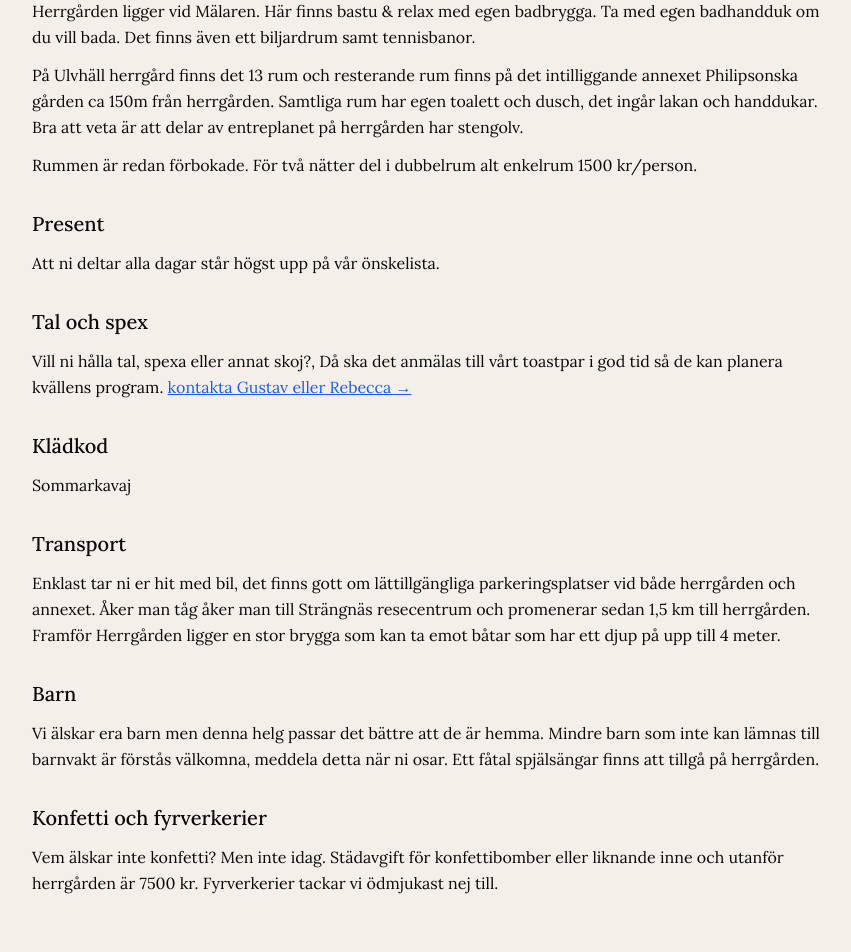
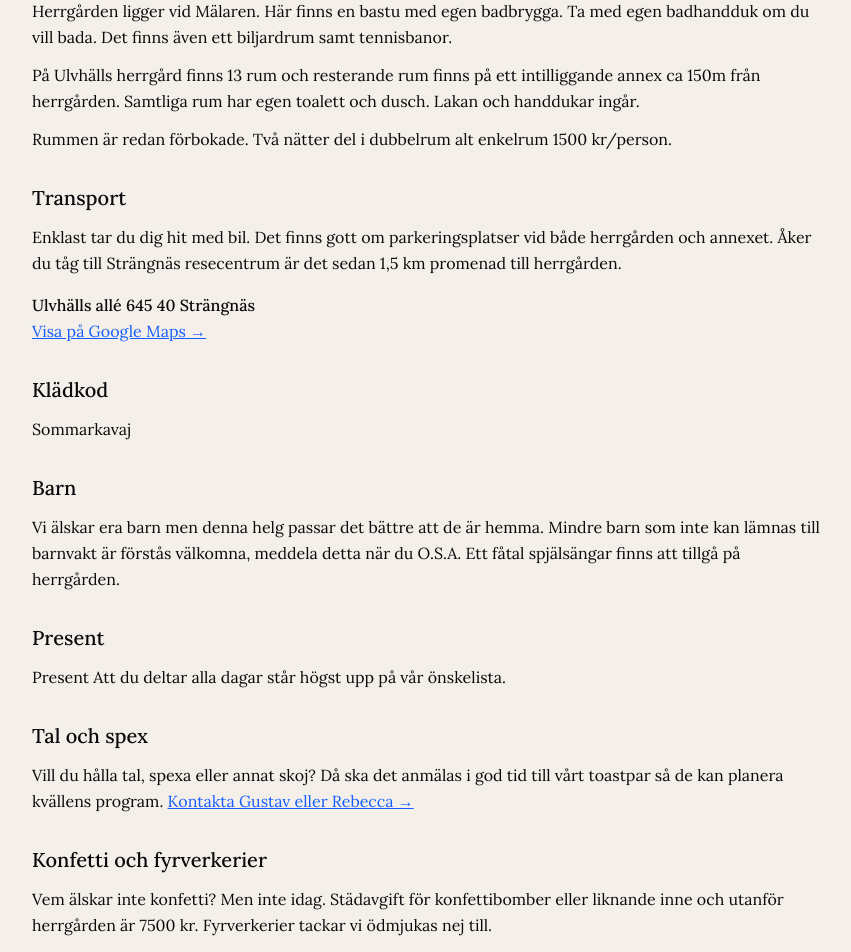
Before and after one commit to simonwallstrom/angelicaochnils, a Next.js app: page /info in a window 1280 px wide. Shown: the part 500-1452 px from the top of the page, without its empty margins (208-1059 px from the left). Built offline with nearby package versions, Linux system fonts and the light colour scheme.

Commit message:
Added proofread copy

```diff
--- a/src/app/brollopet/page.tsx
+++ b/src/app/brollopet/page.tsx
@@ -8,26 +8,27 @@ export default function Page() {
       </div>
       <div className="mt-8 sm:mt-12">
         <h1 className="text-3xl font-medium">Bröllopet</h1>
-        <p className="mt-4 leading-relaxed">
-          14-16 juli 2025 blir det äntligen bröllop och fest på Ulvhälls Herrgård. Vi hoppas att ni
-          vill komma och fira med oss!
+        <p className="mt-4 leading-relaxed text-pretty">
+          Den 14-16 juli 2025 blir det fest och vigsel på Ulvhälls herrgård. Vi hoppas att du vill
+          komma och fira med oss!
         </p>
         <h2 className="mt-4 text-xl font-medium sm:mt-8">Måndag 14 juli</h2>
         <p className="mt-3 leading-relaxed">
-          Välkommen från kl 17:00. Rum är förbokade på herrgården samt i ett närliggande Annex till
-          alla gäster. Vi tänder grillarna kl 19:00, tag med egen dryck.
+          Välkommen att checka in från kl 17:00. Rum är förbokade till alla gäster på herrgården
+          samt i ett närliggande Annex. Vi tänder grillarna kl 19:00, tag med den dryck du vill
+          dricka för kvällen.
         </p>
         <h2 className="mt-4 text-xl font-medium sm:mt-8">Tisdag 15 juli</h2>
         <p className="mt-3 leading-relaxed">
-          Vi förser er med frukost och en enklare lunch innan vigseln. Vigsel kommer ske utomhus, vi
-          hoppas självklart på vackert väder men om det mot förmodan skulle regna så medtag ett
-          paraply eller en poncho. Vid kraftigare regn/oväder finns en plan B. Efter vigseln blir
-          det brudskål, middag och fest hela natten lång.
+          Dagen börjar med frukost och sedan en enklare lunch innan vigseln. Vigseln sker utomhus,
+          vi hoppas självklart på vackert väder, om det mot förmodan skulle regna, medtag paraply
+          eller poncho. Vid oväder finns en plan B. Efter vigseln blir det brudskål, middag och fest
+          hela natten lång.
         </p>
         <h2 className="mt-4 text-xl font-medium sm:mt-8">Onsdag 16 juli</h2>
         <p className="mt-3 leading-relaxed">
-          Gemensam frukost på Herrgården. Utcheckning kl 12:00 från Annexet, för den som önskar är
-          man välkommen att umgås med oss i herrgården under onsdagen innan man åker hemåt.
+          Gemensam frukost på herrgården. Utcheckning kl 12:00 från Annexet. Om du önskar är man
+          välkommen att umgås med oss i herrgården under onsdagen innan avfärd hemåt.
         </p>
       </div>
     </div>
--- a/src/app/info/page.tsx
+++ b/src/app/info/page.tsx
@@ -5,7 +5,7 @@ export default function Page() {
     <div className="">
       <h1 className="text-3xl font-medium">Info</h1>
       <p className="mt-4 leading-relaxed sm:mt-6">
-        Har ni något ni undrar över är ni välkomna att höra av er till oss eller vårt toastpar.{' '}
+        Är det något du undrar över, hör av dig till oss eller vårt toastpar.{' '}
         <Link
           className="whitespace-nowrap text-blue-600 underline hover:no-underline"
           href="/kontakt"
@@ -16,55 +16,62 @@ export default function Page() {
 
       <h2 className="mt-4 text-xl font-medium sm:mt-8">Boende</h2>
       <p className="mt-3 leading-relaxed">
-        Herrgården ligger vid Mälaren. Här finns bastu & relax med egen badbrygga. Ta med egen
-        badhandduk om du vill bada. Det finns även ett biljardrum samt tennisbanor.
+        Herrgården ligger vid Mälaren. Här finns en bastu med egen badbrygga. Ta med egen badhandduk
+        om du vill bada. Det finns även ett biljardrum samt tennisbanor.
       </p>
       <p className="mt-3 leading-relaxed">
-        På Ulvhäll herrgård finns det 13 rum och resterande rum finns på det intilliggande annexet
-        Philipsonska gården ca 150m från herrgården. Samtliga rum har egen toalett och dusch, det
-        ingår lakan och handdukar. Bra att veta är att delar av entreplanet på herrgården har
-        stengolv.
+        På Ulvhälls herrgård finns 13 rum och resterande rum finns på ett intilliggande annex ca
+        150m från herrgården. Samtliga rum har egen toalett och dusch. Lakan och handdukar ingår.
       </p>
       <p className="mt-3 leading-relaxed">
-        Rummen är redan förbokade. För två nätter del i dubbelrum alt enkelrum 1500 kr/person.
+        Rummen är redan förbokade. Två nätter del i dubbelrum alt enkelrum 1500 kr/person.
       </p>
 
-      <h2 className="mt-4 text-xl font-medium sm:mt-8">Present</h2>
+      <h2 className="mt-4 text-xl font-medium sm:mt-8">Transport</h2>
       <p className="mt-3 leading-relaxed">
-        Att ni deltar alla dagar står högst upp på vår önskelista.
+        Enklast tar du dig hit med bil. Det finns gott om parkeringsplatser vid både herrgården och
+        annexet. Åker du tåg till Strängnäs resecentrum är det sedan 1,5 km promenad till
+        herrgården.
       </p>
-
-      <h2 className="mt-4 text-xl font-medium sm:mt-8">Tal och spex</h2>
-      <p className="mt-3 leading-relaxed">
-        Vill ni hålla tal, spexa eller annat skoj?, Då ska det anmälas till vårt toastpar i god tid
-        så de kan planera kvällens program.{' '}
-        <Link className="text-blue-600 underline hover:no-underline" href="/kontakt#toastpar">
-          kontakta Gustav eller Rebecca →
+      <p className="mt-4 leading-relaxed">
+        <span className="font-medium">Ulvhälls allé 645 40 Strängnäs</span>
+        <br />
+        <Link
+          className="whitespace-nowrap text-blue-600 underline hover:no-underline"
+          href="/kontakt"
+        >
+          Visa på Google Maps →
         </Link>
       </p>
 
       <h2 className="mt-4 text-xl font-medium sm:mt-8">Klädkod</h2>
       <p className="mt-3 leading-relaxed">Sommarkavaj</p>
 
-      <h2 className="mt-4 text-xl font-medium sm:mt-8">Transport</h2>
-      <p className="mt-3 leading-relaxed">
-        Enklast tar ni er hit med bil, det finns gott om lättillgängliga parkeringsplatser vid både
-        herrgården och annexet. Åker man tåg åker man till Strängnäs resecentrum och promenerar
-        sedan 1,5 km till herrgården. Framför Herrgården ligger en stor brygga som kan ta emot båtar
-        som har ett djup på upp till 4 meter.
-      </p>
-
       <h2 className="mt-4 text-xl font-medium sm:mt-8">Barn</h2>
       <p className="mt-3 leading-relaxed">
         Vi älskar era barn men denna helg passar det bättre att de är hemma. Mindre barn som inte
-        kan lämnas till barnvakt är förstås välkomna, meddela detta när ni osar. Ett fåtal
+        kan lämnas till barnvakt är förstås välkomna, meddela detta när du O.S.A. Ett fåtal
         spjälsängar finns att tillgå på herrgården.
+      </p>
+
+      <h2 className="mt-4 text-xl font-medium sm:mt-8">Present</h2>
+      <p className="mt-3 leading-relaxed">
+        Present Att du deltar alla dagar står högst upp på vår önskelista.
+      </p>
+
+      <h2 className="mt-4 text-xl font-medium sm:mt-8">Tal och spex</h2>
+      <p className="mt-3 leading-relaxed">
+        Vill du hålla tal, spexa eller annat skoj? Då ska det anmälas i god tid till vårt toastpar
+        så de kan planera kvällens program.{' '}
+        <Link className="text-blue-600 underline hover:no-underline" href="/kontakt#toastpar">
+          Kontakta Gustav eller Rebecca →
+        </Link>
       </p>
 
       <h2 className="mt-4 text-xl font-medium sm:mt-8">Konfetti och fyrverkerier</h2>
       <p className="mt-3 leading-relaxed">
         Vem älskar inte konfetti? Men inte idag. Städavgift för konfettibomber eller liknande inne
-        och utanför herrgården är 7500 kr. Fyrverkerier tackar vi ödmjukast nej till.
+        och utanför herrgården är 7500 kr. Fyrverkerier tackar vi ödmjukas nej till.
       </p>
     </div>
   )
--- a/src/app/osa/page.tsx
+++ b/src/app/osa/page.tsx
@@ -7,27 +7,31 @@ export default function Page() {
       <h1 className="text-3xl font-medium">O.S.A</h1>
       <p className="mt-4 font-semibold text-red-600 italic">O.S.A senast 14 april 2025</p>
       <p className="mt-4 leading-relaxed">
-        Då vi har begränsat med plats så ber vi er ödmjukast att fråga oss om en eventuell +1 om du
-        är inbjuden som "singel". Det är viktigt att göra en anmälan för varje person, även om ni
-        delar hushåll.
+        Det är viktigt att göra en anmälan för varje person, även om ni är ett par. Ange eventuella
+        allergier och specialkost i meddelandefältet nedan. Önska din favoritlåt som du vill dansa
+        till.
       </p>
-      <ul className="mt-4 list-disc space-y-1 pl-4">
-        <li>Ange eventuella allergier och specialkost i meddelandefältet nedan.</li>
-        <li>Passa på att önska din favoritlåt som du skulle vilja dansa till.</li>
-      </ul>
-      <div className="mt-6 border-y border-dashed border-black/20 py-6">
-        <div className="font-semibold">Betalning för övernattning senast 1 juli 2025</div>
-        <ul className="mt-3 list-disc space-y-1 pl-4">
+      <div className="mt-6 border border-dashed border-black/20 bg-black/5 p-6">
+        <h2 className="text-lg font-semibold">
+          Betalning för övernattning <span className="underline">senast 1 juli 2025</span>
+        </h2>
+        <ul className="mt-4 list-disc space-y-1 pl-4">
+          <li>Banköverföring: Nordea 3480 4939253</li>
           <li>Swish: 0764124773</li>
-          <li>Banköverföring: Nordea 3015 - 0125585</li>
-          <li>Totalpris för övernattning 2 nätter 1500 kr/person</li>
-          <li>Boende kostar 1500 kr oavsett hur många nätter man har möjlighet att sova över.</li>
         </ul>
+        <div className="mt-4">
+          <span className="font-medium">Totalpris för övernattning 2 nätter 1500 kr/person.</span>
+          <br />
+          Boende kostar 1500 kr oavsett hur många nätter du har möjlighet att sova över.
+        </div>
       </div>
       <p className="mt-6 italic">
-        Har man inte möjlighet att sova över men vill delta under vigseln eller vid andra frågor som
-        rör övernattning,{' '}
-        <Link className="text-blue-600 underline hover:no-underline" href="/kontakt">
+        Har du inte möjlighet att sova över men vill delta under vigseln eller vid andra frågor som
+        rör övernattning{' '}
+        <Link
+          className="whitespace-nowrap text-blue-600 underline hover:no-underline"
+          href="/kontakt"
+        >
           kontakta Angelica eller Nils →
         </Link>
       </p>
--- a/src/app/page.tsx
+++ b/src/app/page.tsx
@@ -6,24 +6,24 @@ export default function Page() {
       <div className="bg-white p-2 shadow">
         <Image
           priority
-          src="/angelicaochnils.jpg"
-          width={2318}
-          height={2019}
+          src="/angelica-och-nils.jpg"
+          width={2320}
+          height={2541}
           alt="Angelica och Nils"
         />
       </div>
       <div className="mt-8 sm:mt-12">
         <h1 className="text-3xl font-medium">Välkommen</h1>
         <p className="mt-4 leading-relaxed sm:mt-6">
-          Äntligen bröllop i dagarna tre på Ulvhälls herrgård i Strängnäs och vi hoppas på att få
-          dela dessa dagar med just dig. Du som har fått vår inbjudan med länken till denna sida är
-          en av de personer som på ett eller annat sätt spelar en viktig roll i våra liv.
+          Äntligen bröllop i dagarna tre på Ulvhälls herrgård i Strängnäs. Vi hoppas på att få dela
+          dessa dagar med just dig. Du som har fått vår inbjudan med länk till denna sida är en av
+          de personer som på ett eller annat sätt har en viktig roll i våra liv.
         </p>
         <p className="mt-4 leading-relaxed">
-          Vi har samlat den viktigaste informationen här på hemsidan. Här finns bland annat
+          Vi har samlat den viktigaste informationen här på hemsidan. Du hittar bland annat
           information om förmingel, vigsel, fest, boende och praktiska detaljer och lite annat som
-          ni kan tänkas vilja veta. Vi kommer att kommunicera viktig information till er på
-          mailadressen som ni anger när ni lämnar er O.S.A.
+          du kan tänkas vilja veta. Vi kommer att kommunicera viktig information till dig på
+          mailadressen som angetts när du lämnat O.S.A.
         </p>
       </div>
     </div>
```
Also changed, not shown: public/angelica-och-nils.jpg (added).
